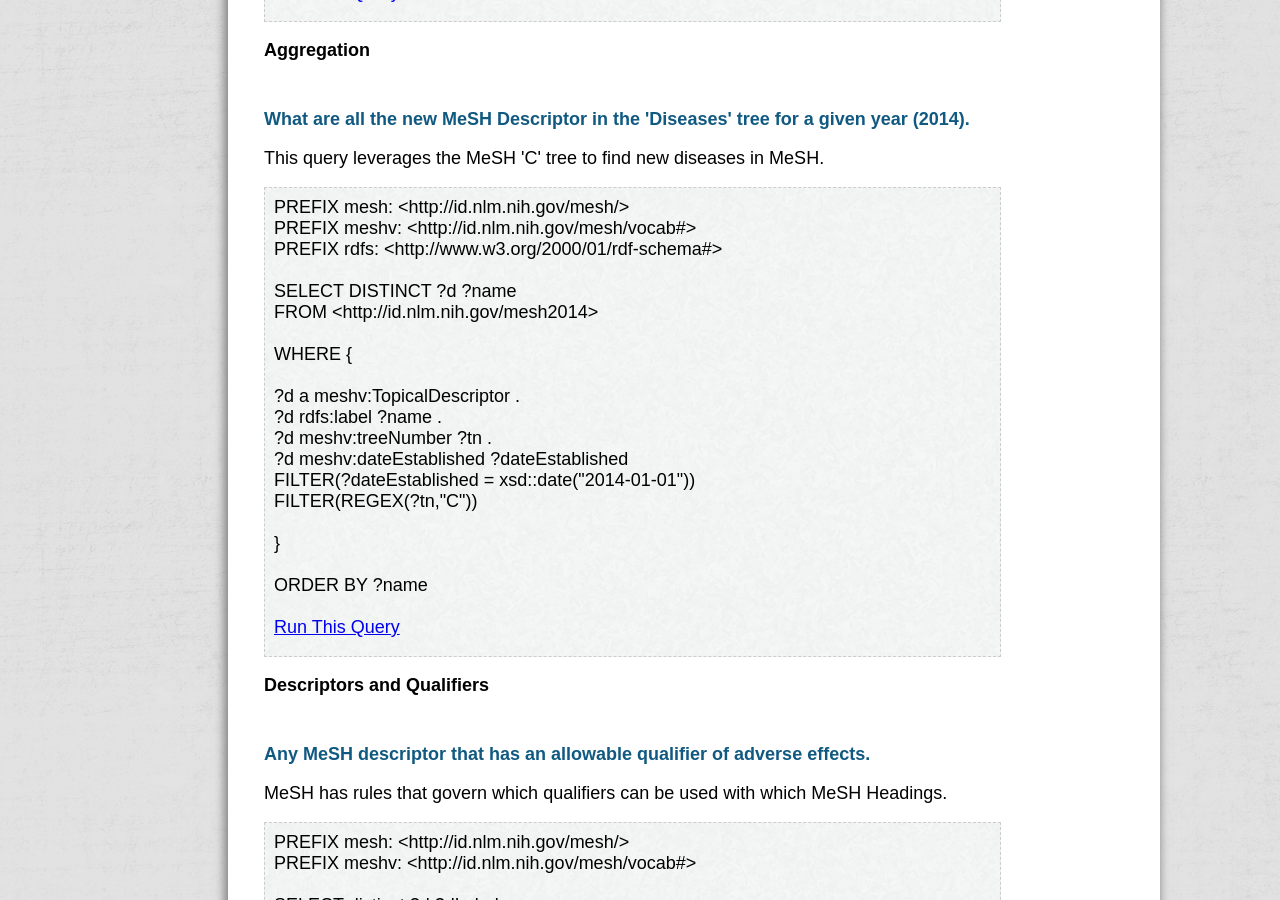
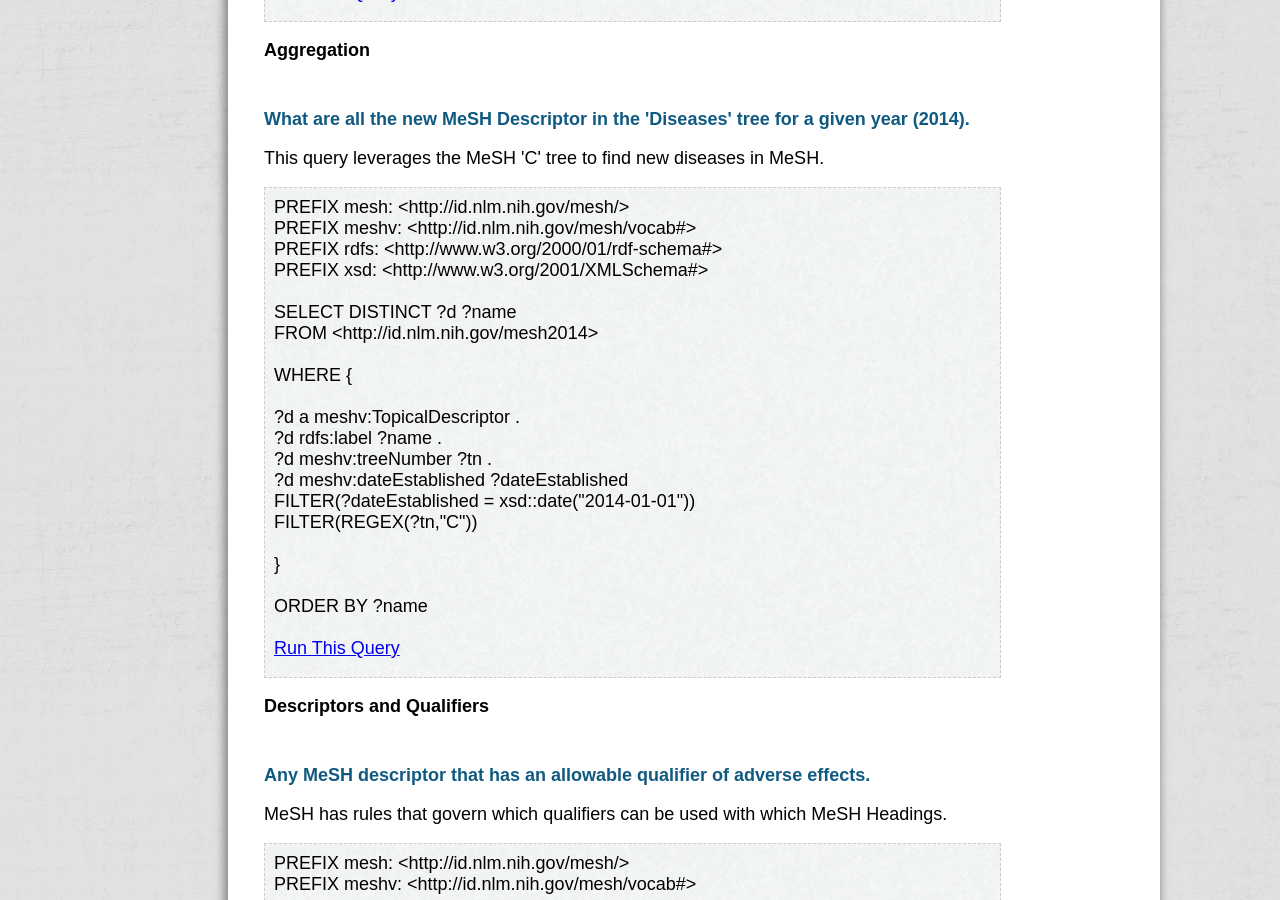
Before and after one commit to HHS/meshrdf, a Jekyll site: the page built from sample-queries.md, in a window 1280 px wide and 900 px high, scrolled down 1948 px. Built offline with Jekyll 4.4.1, drawn with Linux system fonts in a browser that asks for light colours; nearby versions of some CDN libraries.

Commit message:
11/6/2014 SPE no4 - update to queries.yml to clean things up

```diff
--- a/_data/queries.yml
+++ b/_data/queries.yml
@@ -163,6 +163,7 @@
     PREFIX mesh: <http://id.nlm.nih.gov/mesh/>
     PREFIX meshv: <http://id.nlm.nih.gov/mesh/vocab#>
     PREFIX rdfs: <http://www.w3.org/2000/01/rdf-schema#>
+    PREFIX xsd: <http://www.w3.org/2001/XMLSchema#>
 
     SELECT DISTINCT ?d ?name
     FROM <http://id.nlm.nih.gov/mesh2014>
```
